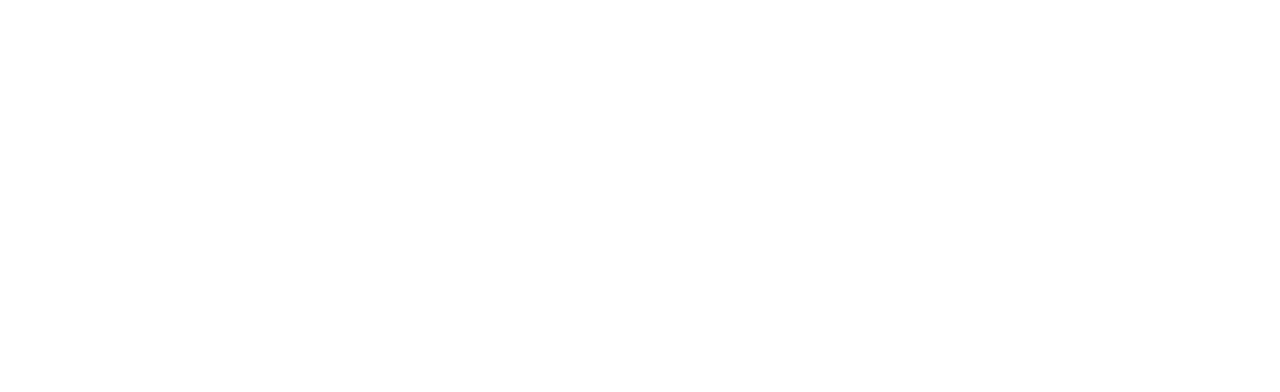
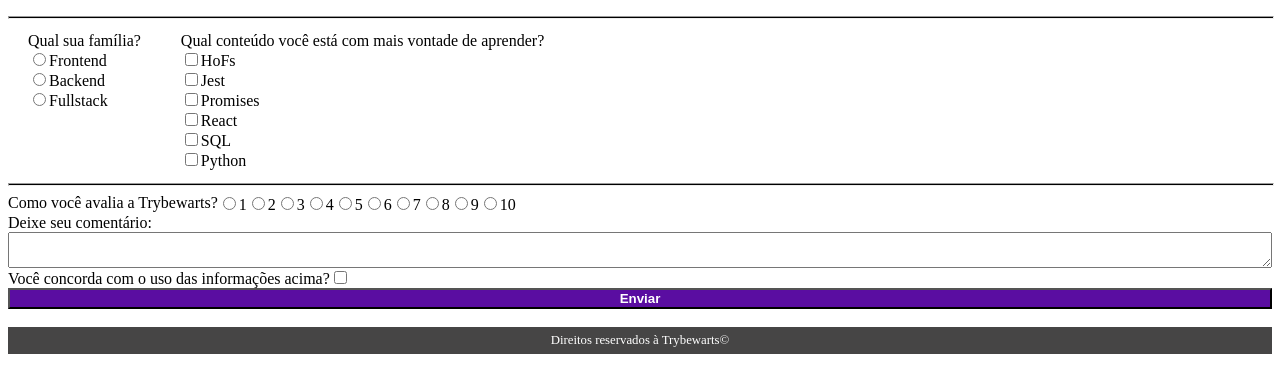
Before and after one commit to clarareis/Trybewarts-project, a website: page index.html in a window 1280 px wide. Drawn offline with Linux system fonts and the light colour scheme.

Commit message:
requisitos 12 a 17

```diff
--- a/index.html
+++ b/index.html
@@ -14,12 +14,48 @@
   </header>
   <main>
     <form id="evaluation-form">
-
+      <hr>
+      <section id="preferences">
+        <div id="families">
+          <label id="label-family">Qual sua família?</label>
+          <label for="front"><input class="family" id="front" type="radio" name="family" value="Frontend">Frontend</label>
+          <label for="back"><input class="family" id="back" type="radio" name="family" value="Backend">Backend</label>
+          <label for="full"><input class="family" id="full" type="radio" name="family" value="Fullstack">Fullstack</label>
+        </div>
+        <div id="tools">
+          <label id="label-content">Qual conteúdo você está com mais vontade de aprender?</label>
+          <label for="hofs"><input class="tool" id="hofs" type="checkbox" name="tool">HoFs</label>
+          <label for="jest"><input class="tool" id="jest" type="checkbox" name="tool">Jest</label>
+          <label for="promises"><input class="tool" id="promises" type="checkbox" name="tool">Promises</label>
+          <label for="react"><input class="tool" id="react" type="checkbox" name="tool">React</label>
+          <label for="sql"><input class="tool" id="sql" type="checkbox" name="tool">SQL</label>
+          <label for="python"><input class="tool" id="python" type="checkbox" name="tool">Python</label>
+        </div>
+      </section>
+      <hr>
+      <section id="grade">
+        <label id="label-rate">Como você avalia a Trybewarts?</label>
+        <label for="one"><input id="one" type="radio" name="rate" value="1">1</label>
+        <label for="two"><input id="two" type="radio" name="rate" value="2">2</label>
+        <label for="three"><input id="three" type="radio" name="rate" value="3">3</label>
+        <label for="four"><input id="four" type="radio" name="rate" value="4">4</label>
+        <label for="five"><input id="five" type="radio" name="rate" value="5">5</label>
+        <label for="six"><input id="six" type="radio" name="rate" value="6">6</label>
+        <label for="seven"><input id="seven" type="radio" name="rate" value="7">7</label>
+        <label for="eight"><input id="eight" type="radio" name="rate" value="8">8</label>
+        <label for="nine"><input id="nine" type="radio" name="rate" value="9">9</label>
+        <label for="ten"><input id="ten" type="radio" name="rate" value="10">10</label>
+      </section>
+      <label for="textarea">Deixe seu comentário:</label>
+      <textarea id="textarea" maxlength="500">
+      </textarea>
+      <label id="label-infos">Você concorda com o uso das informações acima?<input id="agreement" type="checkbox" name="tool"></label>
+      <button type="submit" id="submit-btn">Enviar</button>
     </form>
     <img id="trybewarts-forms-logo">
+
+
   </main>
-  <footer>
-
-  </footer>
+  <footer>Direitos reservados à Trybewarts©</footer>
 </body>
 </html>
--- a/script.js
+++ b/script.js
@@ -0,0 +1,13 @@
+//  FUNÇÕES
+const sendButton = document.getElementById('submit-btn');
+const agreement = document.getElementById('agreement');
+
+// FUNÇÕES
+function validation() {
+  if(!agreement.checked) {
+    alert("Por favor, concorde com o uso das informações antes de enviar o formulário!");
+  }
+}
+
+//  EVENTOS
+sendButton.addEventListener('click', validation);
--- a/style.css
+++ b/style.css
@@ -2,3 +2,43 @@
   display: flex;
   flex-direction: column;
 }
+
+#preferences {
+  display: flex;
+  flex-direction: row;
+}
+
+#families {
+  display: flex;
+  flex-direction: column;
+  margin: 5px 20px;
+}
+
+#tools {
+  display: flex;
+  flex-direction: column;
+  margin: 5px 20px;
+}
+#grade {
+  display: flex;
+}
+
+hr {
+  background-color: black;
+  height: 1px;
+  width: 100%;
+}
+
+#submit-btn {
+  color: white;
+  font-weight: 600;
+  background-color: rgb(90, 13, 161);
+}
+
+footer {
+  color: white;
+  background-color: rgb(70, 69, 69);
+  text-align: center;
+  padding: 6px;
+  font-size: 0.8em;
+}
```
